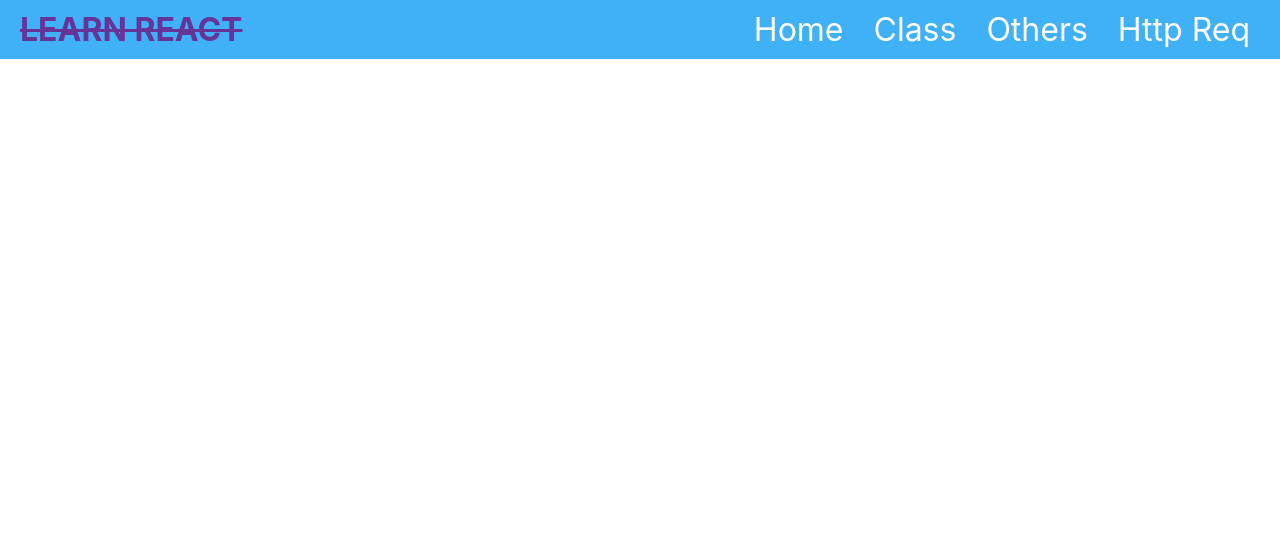
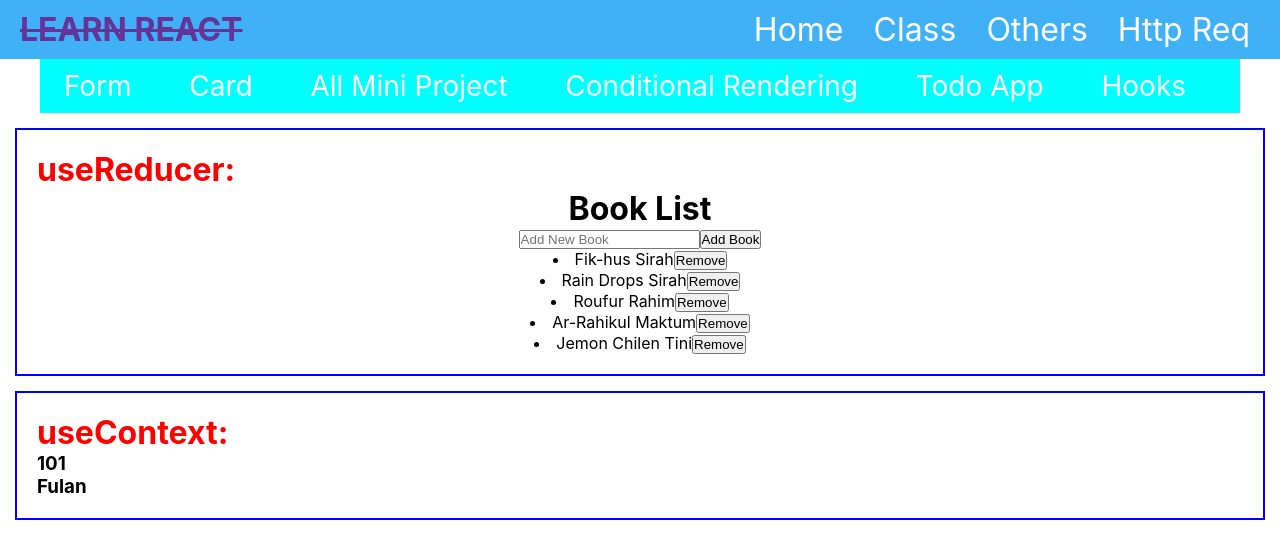
Before and after one commit to khaled39ab/React-With-LWS, a React (Create React App) app: page /hook in a window 1280 px wide. Shown: the top 558 px of the page. Built offline with nearby package versions, Linux system fonts and the light colour scheme.

Commit message:
props drilling and some changes

```diff
--- a/src/App.js
+++ b/src/App.js
@@ -13,7 +13,7 @@ import AllProject from './miniProject/AllProject';
 import TodoHome from './page/todoApp/TodoHome';
 import RenderingHome from './conditional-rendering/RenderingHome';
 import Countries from './HttpReq/Countries';
-import UseReducer from './page/reducer/UseReducer';
+import Hook from './page/hook/Hook';
 
 function App() {
   return (
@@ -32,7 +32,7 @@ function App() {
         <Route path="/all-project" element={<AllProject></AllProject>}></Route>
         <Route path="/conditional-rendering" element={<RenderingHome />}></Route>
         <Route path="/todo" element={<TodoHome></TodoHome>}></Route>
-        <Route path='/reducer' element={<UseReducer />}></Route>
+        <Route path='/hook' element={<Hook/>}></Route>
       </Routes>
     </>
   );
--- a/src/page/OthersNavbar.js
+++ b/src/page/OthersNavbar.js
@@ -22,7 +22,7 @@ const OthersNavbar = () => {
                     <Link className='link' to={'/all-project'}>All Mini Project</Link>
                     <Link className='link' to={'/conditional-rendering'}>Conditional Rendering</Link>
                     <Link className='link' to={'/todo'}>Todo App</Link>
-                    <Link className='link' to={'/reducer'}>Reducer</Link>
+                    <Link className='link' to={'/hook'}>Hooks</Link>
                 </li>
             </ul>
         </div>
--- /dev/null
+++ b/src/page/hook/Hook.js
@@ -0,0 +1,24 @@
+import React from 'react';
+import OthersNavbar from '../OthersNavbar';
+import Context1 from './useContext/Context1';
+import UseReducer from './useReducer/UseReducer';
+
+const Hook = () => {
+    return (
+        <>
+            <OthersNavbar />
+            <div style={{margin: '15px', border: '2px solid blue', padding: '20px'}}>
+                <h1 style={{color: 'red'}}>useReducer:</h1>
+                <UseReducer/>
+            </div>
+
+            <div style={{margin: '15px', border: '2px solid blue', padding: '20px'}}>
+                <h1 style={{color: 'red'}}>useContext:</h1>
+                <Context1></Context1>
+            </div>
+
+        </>
+    );
+};
+
+export default Hook;
--- /dev/null
+++ b/src/page/hook/useContext/Context1.js
@@ -0,0 +1,16 @@
+import React from 'react';
+import Context2 from './Context2';
+
+const Context1 = () => {
+    const data = {
+        id: 101, name: 'Fulan'
+    }
+
+    return (
+        <div>
+            <Context2 data={data}/>
+        </div>
+    );
+};
+
+export default Context1;
--- /dev/null
+++ b/src/page/hook/useContext/Context2.js
@@ -0,0 +1,12 @@
+import React from 'react';
+import Context3 from './Context3';
+
+const Context2 = ({data}) => {
+    return (
+        <div>
+            <Context3 data={data}/>
+        </div>
+    );
+};
+
+export default Context2;
--- /dev/null
+++ b/src/page/hook/useContext/Context3.js
@@ -0,0 +1,12 @@
+import React from 'react';
+import Context4 from './Context4';
+
+const Context3 = ({ data }) => {
+    return (
+        <div>
+            <Context4 data={data} />
+        </div>
+    );
+};
+
+export default Context3;
--- /dev/null
+++ b/src/page/hook/useContext/Context4.js
@@ -0,0 +1,13 @@
+import React from 'react';
+
+const Context4 = ({ data }) => {
+    const { id, name } = data;
+    return (
+        <div>
+            <h3>{id}</h3>
+            <h3>{name}</h3>
+        </div>
+    );
+};
+
+export default Context4;
--- a/src/page/reducer/UseReducer.js
+++ b/src/page/hook/useReducer/UseReducer.js
@@ -2,7 +2,6 @@
 import React from 'react';
 import { useReducer } from 'react';
 import { useState } from 'react';
-import OthersNavbar from '../OthersNavbar';
 import { reducer } from './reducer'
 
 const bookList = [
@@ -27,7 +26,7 @@ const UseReducer = () => {
      */
     const initialState = {
         books: bookList,
-        isModalOpen: true,
+        isModalOpen: false,
         modalText: ''
     }
     const [bookState, dispatch] = useReducer(reducer, initialState);
@@ -56,7 +55,6 @@ const UseReducer = () => {
 
     return (
         <>
-            <OthersNavbar />
             <div style={{ textAlign: 'center' }}>
                 <h1>Book List</h1>
                 <form onSubmit={handleAddBook}>
@@ -67,6 +65,7 @@ const UseReducer = () => {
                         onChange={(e) => {
                             setBookName(e.target.value)
                         }}
+                        required
                     />
                     <button type='submit'>Add Book</button>
                 </form>
```
Also changed, not shown: src/page/hook/useReducer/reducer.js (renamed from src/page/reducer/reducer.js).
